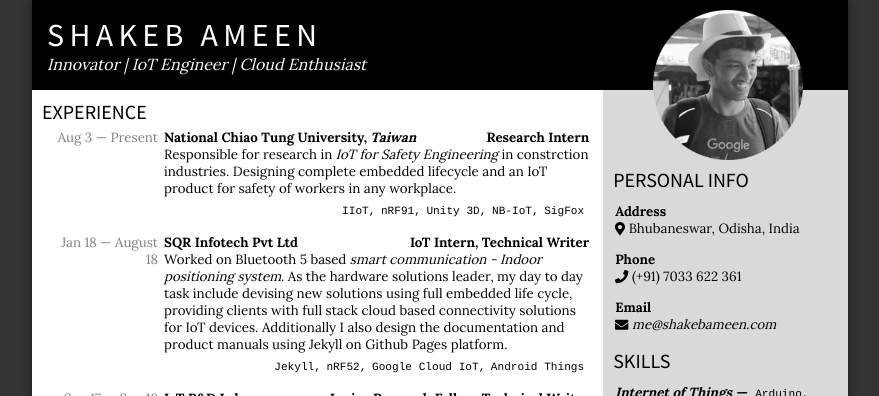
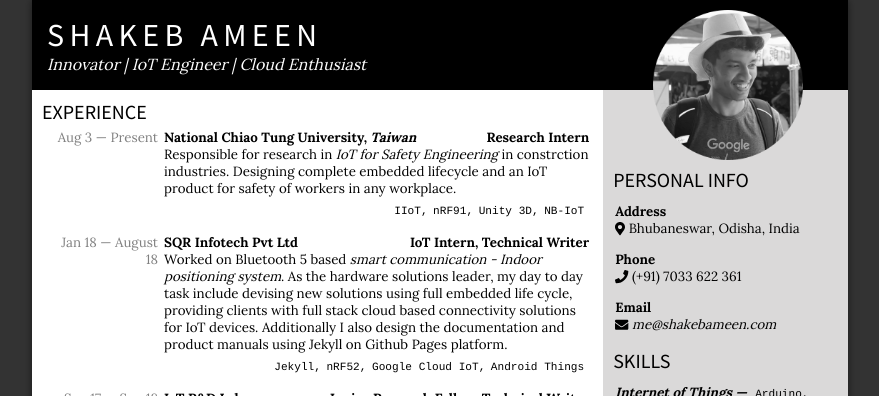
Before and after one commit to starcruizer/starcruizer.github.io, a Jekyll site: the page built from Resume.html, in a window 1280 px wide. Shown: the top 396 px of the page, without its empty margins (200-1079 px from the left). Built offline with Jekyll 4.4.1, drawn with Linux system fonts in a browser that asks for light colours; nearby versions of some CDN libraries.

Commit message:
Updated Resume

```diff
--- a/_data/resume.yml
+++ b/_data/resume.yml
@@ -40,7 +40,6 @@ experiences:
       - nRF91
       - Unity 3D
       - NB-IoT
-      - SigFox
 
   - timeline:   Jan 18 &mdash; August 18
     name:       '<a href="https://sqrinfotech.com/">SQR Infotech Pvt Ltd</a>'
```
